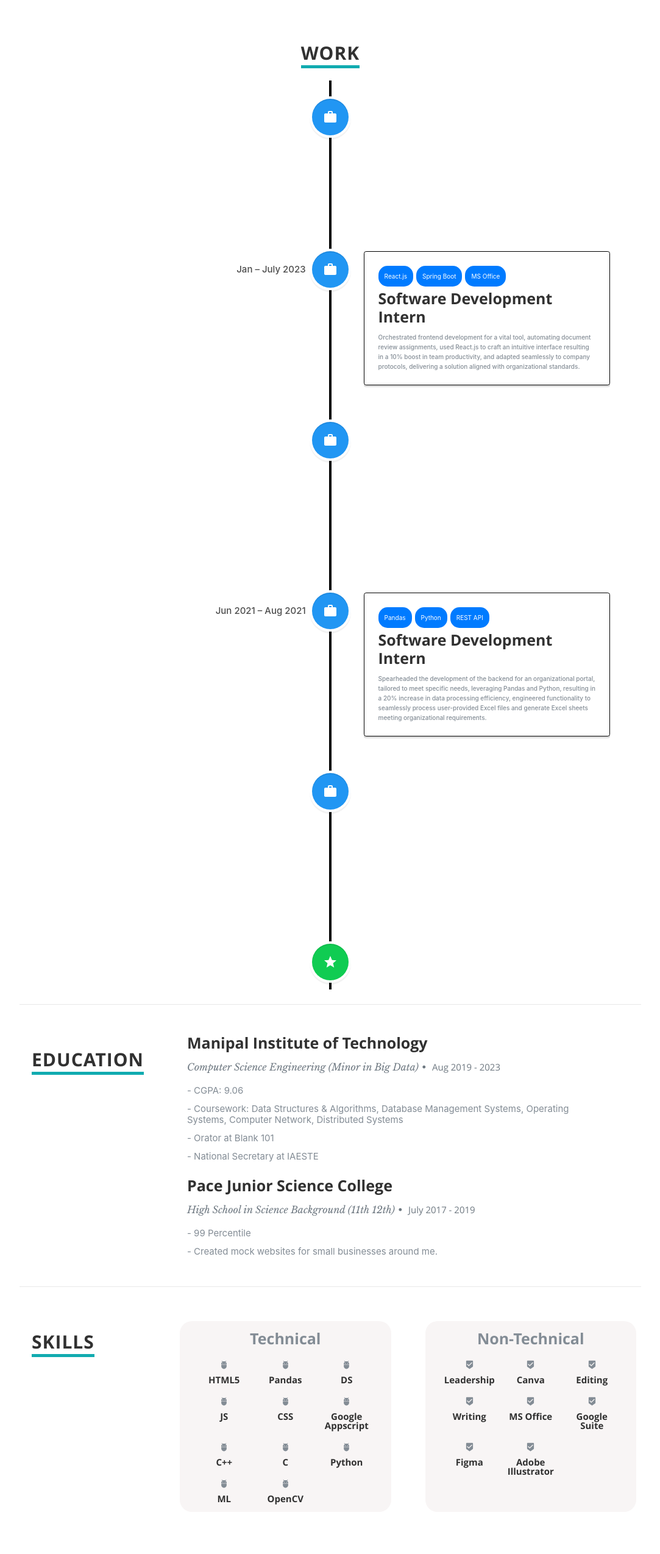
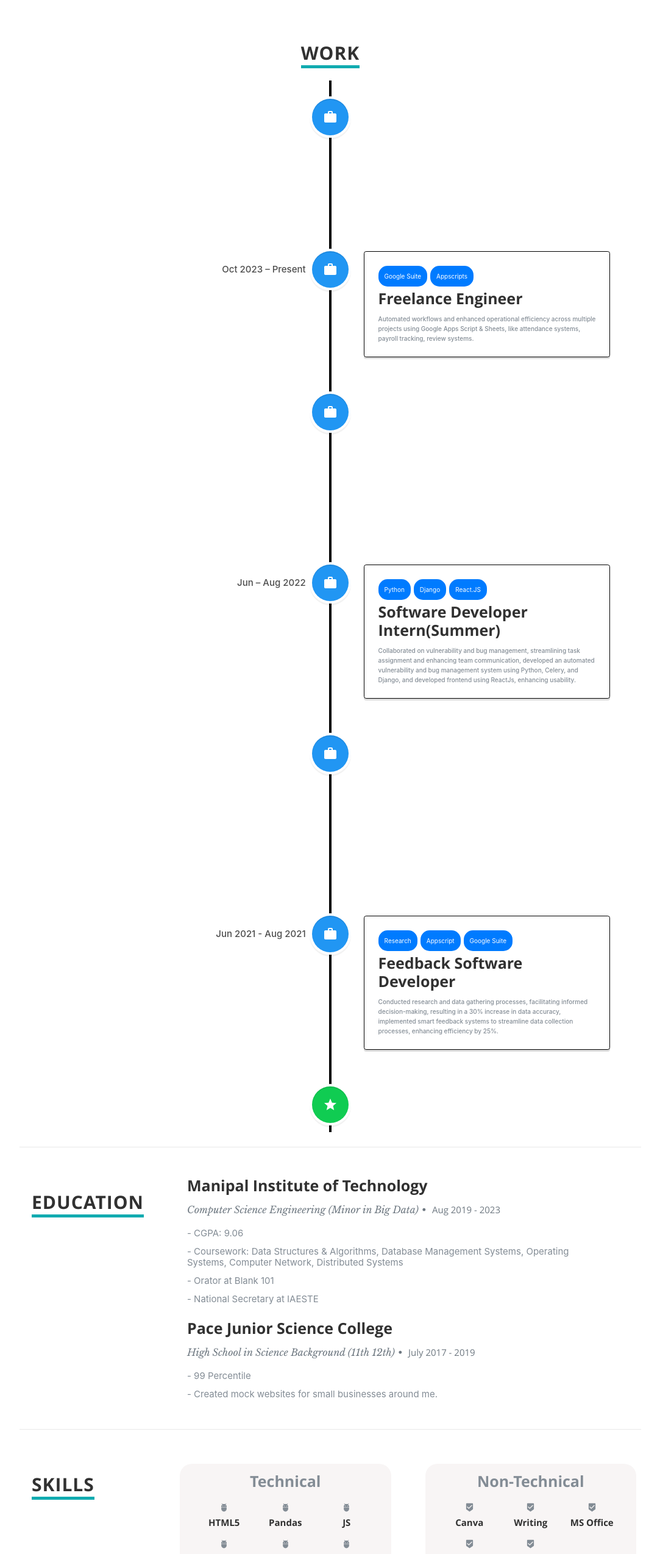
Before and after one commit to Prabhat-codes/portfolio-website, a React (Create React App) app: page / in a window 1280 px wide. Shown: the part 1220-3769 px from the top of the page at 61% size, without its empty margins (98-1181 px from the left). Built offline with nearby package versions, Linux system fonts and the light colour scheme.

Commit message:
updated CV

```diff
--- a/src/resumeData.js
+++ b/src/resumeData.js
@@ -68,6 +68,15 @@ let resumeData = {
     },
     {
       srNo: 2,
+      Date: "Oct 2023 – Present",
+      Position: "Freelance Engineer",
+      Location: "Ritesh Rathi and Associates",
+      Responsibilities:
+        "Automated workflows and enhanced operational efficiency across multiple projects using Google Apps Script & Sheets, like attendance systems, payroll tracking, review systems.",
+      Keywords: ["Google Suite", "Appscripts"],
+    },
+    {
+      srNo: 3,
       Date: "Jan – July 2023",
       Position: "Software Development Intern",
       Location: "Wells Fargo",
@@ -76,7 +85,7 @@ let resumeData = {
       Keywords: ["React.js", "Spring Boot", "MS Office"],
     },
     {
-      srNo: 3,
+      srNo: 4,
       Date: "Jun – Aug 2022",
       Position: "Software Developer Intern(Summer)",
       Location: "Wells Fargo",
@@ -85,7 +94,7 @@ let resumeData = {
       Keywords: ["Python", "Django", "React.JS"],
     },
     {
-      srNo: 4,
+      srNo: 5,
       Date: "Jun 2021 – Aug 2021",
       Position: "Software Development Intern",
       Location: "NetLab India",
@@ -94,7 +103,7 @@ let resumeData = {
       Keywords: ["Pandas", "Python", "REST API"],
     },
     {
-      srNo: 5,
+      srNo: 6,
       Date: "Jun 2021 - Aug 2021",
       Position: "Feedback Software Developer",
       Location: "University Of Ibague, Columbia",
@@ -109,26 +118,21 @@ let resumeData = {
 
   technicalSkills: [
     { name: "HTML5", level: "Experienced" },
-    { name: "DS", level: "Intermediate" },
     { name: "JS", level: "Intermediate" },
-    { name: "CSS", level: "Intermediate" },
+    { name: "Python", level: "Intermediate" },
+    { name: "ReactJS", level: "Advanced" },
+    { name: "Java", level: "Intermediate" },
     { name: "ML", level: "Beginner" },
     { name: "OpenCV", level: "Beginner" },
     { name: "Google Appscript", level: "Intermediate" },
     { name: "Pandas", level: "Experienced" },
-    { name: "C++", level: "Intermediate" },
-    { name: "C", level: "Intermediate" },
-    { name: "Python", level: "Intermediate" },
   ],
 
   nonTechnicalSkills: [
-    { name: "Leadership", level: "Experienced" },
     { name: "Canva", level: "Experienced" },
-    { name: "Editing", level: "Experienced" },
     { name: "Writing", level: "Experienced" },
     { name: "MS Office", level: "Experienced" },
     { name: "Figma", level: "Intermediate" },
-    { name: "Adobe Illustrator", level: "Beginner" },
     { name: "Google Suite", level: "Experienced" },
   ],
 
```
